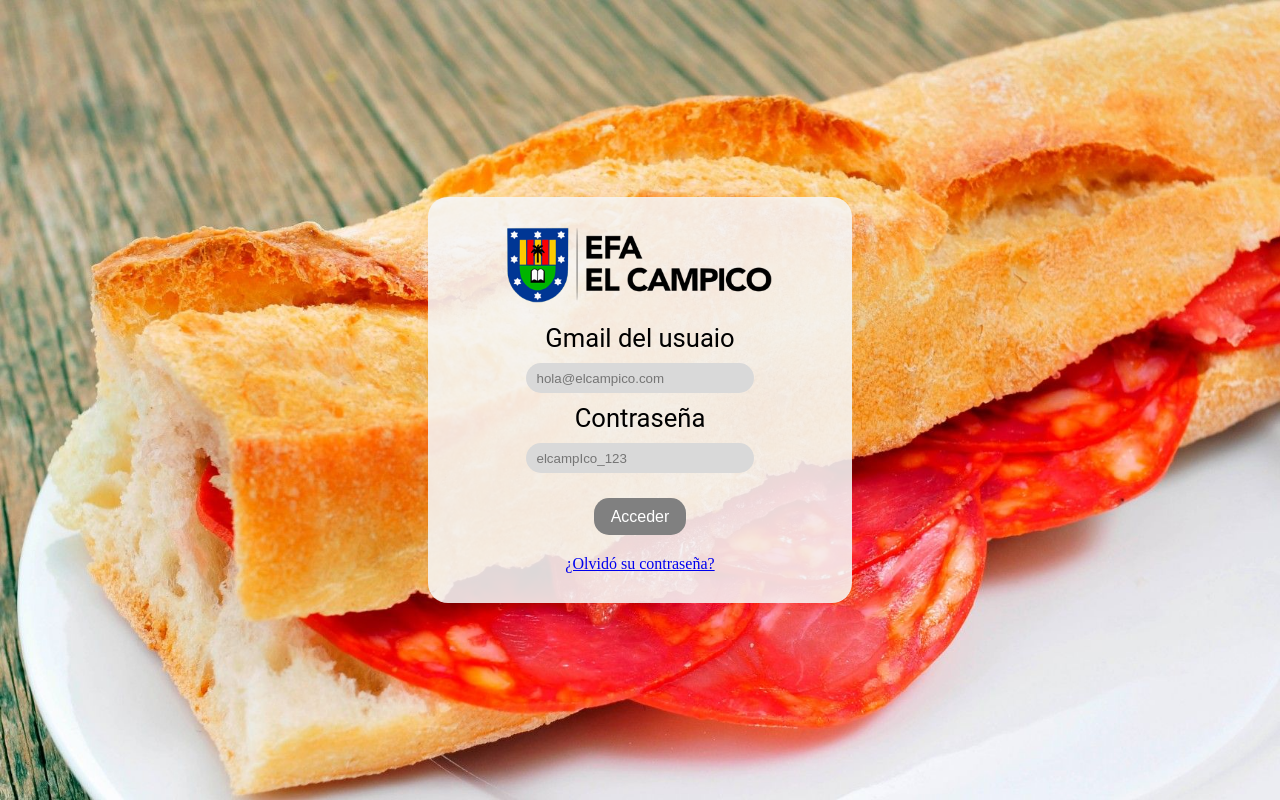
After one commit to luciaver/TRABAJOBOC, a PHP site: page /login.html in a window 1280 px wide. The commit adds this page. Run offline with PHP 8.4, Linux system fonts and the light colour scheme.

Commit message:
error arreglado

```diff
--- a/inicio_user.html
+++ b/inicio_user.html
@@ -18,6 +18,7 @@
             <ul>
                 <li><a href="inicio_user.html">Inicio</a></li>
                 <li><a href="historial_pedidos.html">historial de pedidos</a></li>
+                <li><a href="descuentos_user.html">Descuentos</a></li>
             </ul>
         </nav>
 
@@ -37,7 +38,7 @@
             </div>
 
             <div class="div_boton">
-                <button type="button" name="boton_bocatas_pedir" class="boton_bocatas_pedir">Pedir bocata</button>
+                <button type="button" name="boton_bocatas" class="boton_bocatas">Pedir bocata</button>
             </div>
         </section>
 
@@ -51,7 +52,7 @@
             </div>
 
             <div class="div_boton">
-                <button type="button" name="boton_bocatas_retirar" class="boton_bocatas_retirar">Retirar bocata</button>
+                <button type="button" name="boton_bocatas" class="boton_bocatas">Pedir bocata</button>
             </div>
         </section>
     </article>
--- /dev/null
+++ b/login.css
@@ -0,0 +1,78 @@
+body {
+    background-image: url(img/img_login.jpg);
+    margin: 0;
+    padding: 0;
+    background-repeat: no-repeat;
+    background-size: cover; /*Cubre todo el elemento de lo que hayas puesto*/
+    height: 100vh;
+    display: flex;
+    justify-content: center;
+    align-items: center;
+}
+
+
+#base-login {
+    background-color: rgba(246, 246, 246, 0.88);
+    width: 30%;
+    border-radius: 20px;
+    padding-left: 20px;
+    padding-right: 20px;
+    padding-top: 30px;
+    padding-bottom: 30px;
+    text-align: center;
+}
+
+#base-logo {
+    width: 100%;
+    text-align: center;
+    display: flex;
+    justify-content: center;
+    margin-bottom: 20px;
+}
+
+#logo {
+    width: 70%;
+}
+
+#formulario {
+    width: 80%;
+    margin: 0 auto;
+    margin-bottom: 5px;
+}
+
+label {
+    font-family: 'Roboto', sans-serif;
+    font-size: 1.6em;
+}
+
+.formulario-registros {
+    margin-top: 10px;
+    margin-bottom: 10px;
+}
+
+.input-registro {
+    background-color: #d9d9d9;
+    height: 2.1em;
+    border-radius: 15px;
+    padding-left: 10px;
+    border: none;
+    width: 70%;
+}
+
+#form-submit {
+    border: none;
+    border-radius: 15px;
+    background-color: grey;
+    color: white;
+    width: 30%;
+    height: 2.3em;
+    font-size: 1em;
+    margin-top: 15px;
+    margin-bottom: 15px;
+}
+
+#form-submit:hover {
+    background-color: white;
+    color: grey;
+    border: 10px;
+}
--- /dev/null
+++ b/login.html
@@ -0,0 +1,36 @@
+<!DOCTYPE html>
+<html lang="en">
+<head>
+    <meta charset="UTF-8">
+    <meta name="viewport" content="width=device-width, initial-scale=1.0">
+    <link rel="stylesheet" href="login.css">
+    <title>login</title>
+</head>
+<body>
+    <div id="base-login">
+
+        <div id="base-logo">
+            <img src="img/login-logo.png" id="logo">
+        </div>
+
+    <form action="" method="get" id="formulario">
+
+        <label for="password">Gmail del usuaio</label>
+
+        <div class="formulario-registros">
+            <input type="text" class="input-registro" name="password" placeholder="hola@elcampico.com">
+        </div>
+
+        <label for="password">Contraseña</label>
+
+        <div class="formulario-registros">
+            <input type="text" class="input-registro" name="password" placeholder="elcampIco_123">
+        </div>
+
+        <button type="submit" name="acceder" id="form-submit">Acceder</button>
+
+    </form>
+    <a href="contrasena_olvidada.html">¿Olvidó su contraseña?</a>
+    </div>
+</body>
+</html>
```
Also changed, not shown: contrasena_olvidada.css (added, +73 -0 lines), contrasena_olvidada.html (added, +18 -0 lines), descuentos_user.html (+1 -52 lines), historial_pedidos.html (+18 -18 lines), restablecer_contrasena.css (added, +64 -0 lines), restablecer_contrasena.html (added, +32 -0 lines), user.css (+5 -19 lines), fonts/Comfortaa-VariableFont_wght.ttf (added).
